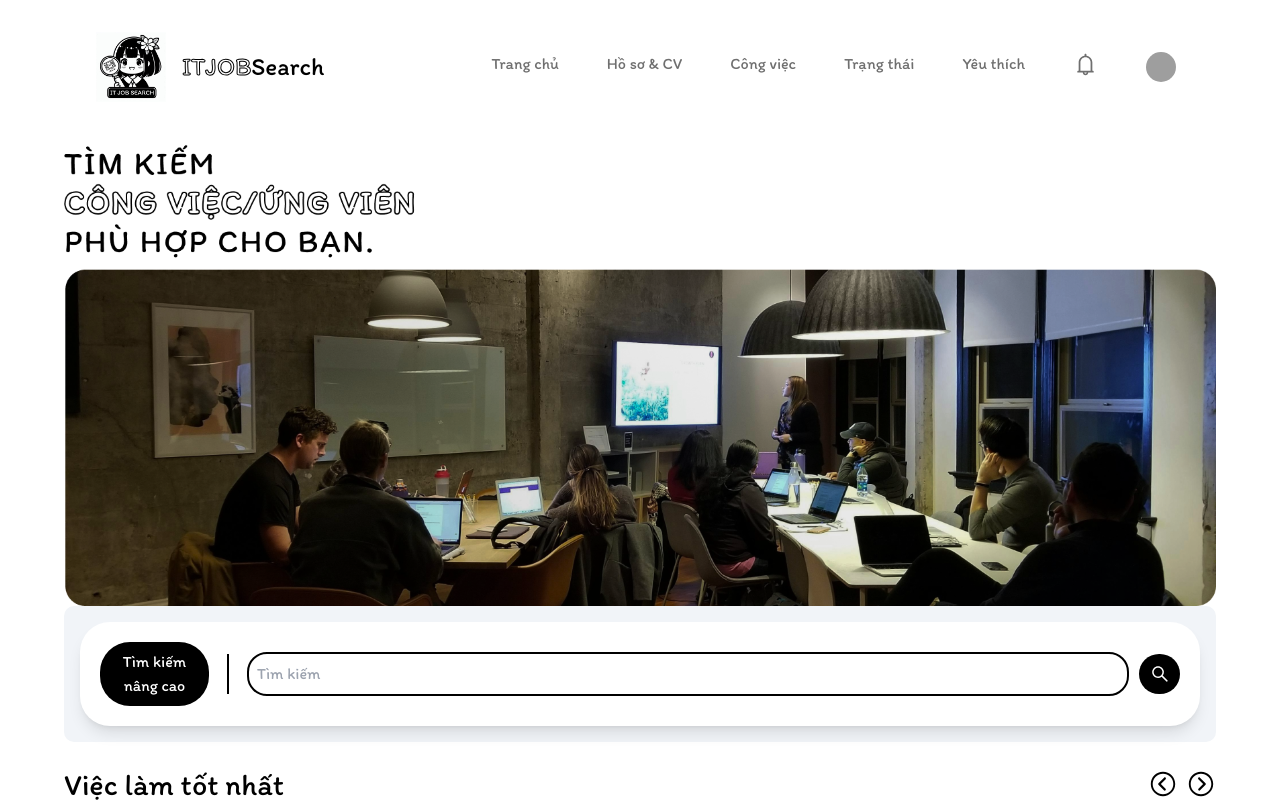
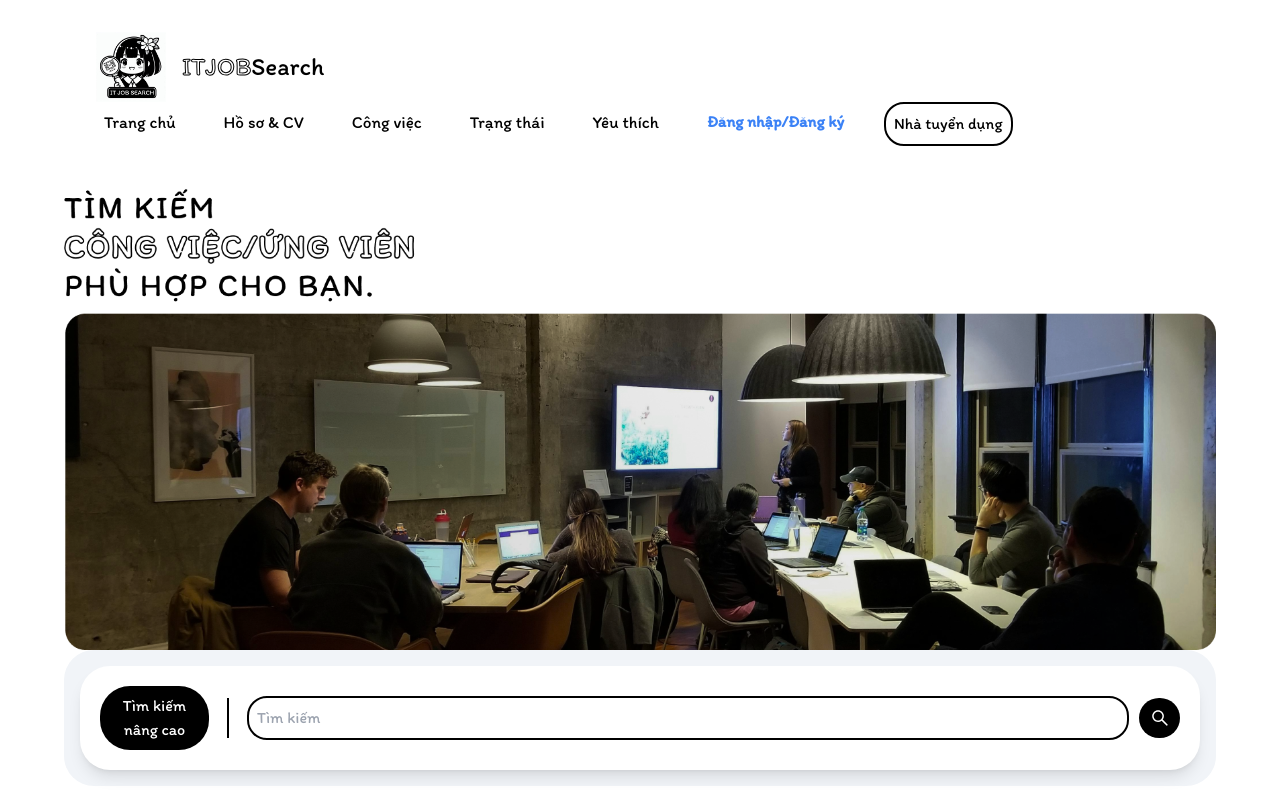
Before and after one commit to BinhTurtle/DO-AN-CNPM, a React (Vite) app in the folder frontend/: page / in a window 1280 px wide. Shown: the top 802 px of the page. Built offline with nearby package versions, Linux system fonts and the light colour scheme; grey boxes are pictures that could not be loaded.

Commit message:
Sửa lại trang chủ

```diff
--- a/frontend/src/components/JobHome.jsx
+++ b/frontend/src/components/JobHome.jsx
@@ -80,7 +80,7 @@ const SingleJob = ({ image, title, company, salary, location }) => {
 
   return (
     <div
-      className='singleJob w-[280px] h-[135px] p-[15px] bg-white rounded-[20px] border border-black cursor-pointer'
+      className='singleJob w-[280px] h-[135px] p-[15px] bg-white rounded-[20px] border border-black cursor-pointer shadow-[4px_4px_6px_rgba(0,_0,_0,_0.3)]'
       onMouseEnter={() => setIsHovered(true)}
       onMouseLeave={() => setIsHovered(false)}
     >
@@ -113,7 +113,7 @@ const SingleJob = ({ image, title, company, salary, location }) => {
   );
 };
 
-const Job = () => {
+const JobHome = () => {
   const [hoverLeft, setHoverLeft] = useState(false);
   const [hoverRight, setHoverRight] = useState(false);
   return (
@@ -156,4 +156,4 @@ const Job = () => {
   );
 };
 
-export default Job;
+export default JobHome;
--- a/frontend/src/components/NavBar.jsx
+++ b/frontend/src/components/NavBar.jsx
@@ -4,7 +4,7 @@ import { FaUserCircle } from 'react-icons/fa';
 import { Link } from 'react-router-dom';  // Import Link để điều hướng giữa các trang
 
 const NavBar = () => {
-  const [isLoggedIn, setIsLoggedIn] = useState(true); // Quản lý trạng thái đăng nhập, mặc định là chưa đăng nhập
+  const [isLoggedIn, setIsLoggedIn] = useState(false); // Quản lý trạng thái đăng nhập, mặc định là chưa đăng nhập
   const [userInfo, setUserInfo] = useState({
     avatar: 'https://example.com/avatar.jpg', // URL avatar người dùng (nếu có), có thể thay thế bằng ảnh thật
     email: 'user@example.com',  // Email người dùng (chỉ khi đăng nhập)
@@ -22,16 +22,16 @@ const NavBar = () => {
 
       {/* Menu */}
       <div className='menu flex gap-8 sm:w-full md:w-auto sm:flex-col md:flex-row'>
-        <Link to="/" className="menuList text-[#6f6f6f] hover:text-white hover:bg-black hover:rounded-[20px] p-2">Trang chủ</Link>
-        <Link to="/cv" className="menuList text-[#6f6f6f] hover:text-white hover:bg-black hover:rounded-[20px] p-2">Hồ sơ & CV</Link>
-        <Link to="/job" className="menuList text-[#6f6f6f] hover:text-white hover:bg-black hover:rounded-[20px] p-2">Công việc</Link>
-        <Link to="/status" className="menuList text-[#6f6f6f] hover:text-white hover:bg-black hover:rounded-[20px] p-2">Trạng thái</Link>
-        <Link to="/favorite" className="menuList text-[#6f6f6f] hover:text-white hover:bg-black hover:rounded-[20px] p-2">Yêu thích</Link>
+        <Link to="/" className="menuList text-[#6f6f6f] hover:text-white hover:bg-black hover:rounded-[20px] text-[17px] text-black p-2">Trang chủ</Link>
+        <Link to="/cv" className="menuList text-[#6f6f6f] hover:text-white hover:bg-black hover:rounded-[20px] text-[17px] text-black p-2">Hồ sơ & CV</Link>
+        <Link to="/job" className="menuList text-[#6f6f6f] hover:text-white hover:bg-black hover:rounded-[20px] text-[17px] text-black p-2">Công việc</Link>
+        <Link to="/status" className="menuList text-[#6f6f6f] hover:text-white hover:bg-black hover:rounded-[20px] text-[17px] text-black p-2">Trạng thái</Link>
+        <Link to="/favorite" className="menuList text-[#6f6f6f] hover:text-white hover:bg-black hover:rounded-[20px] text-[17px] text-black p-2">Yêu thích</Link>
         {!isLoggedIn ? (
           // Chưa đăng nhập
           <>
-            <li className="menuList text-[#6f6f6f] text-blue-500 hover:text-white hover:bg-black hover:rounded-[20px] p-2"><strong>Đăng nhập/Đăng ký</strong></li>
-            <li className="menuList text-[#6f6f6f] border-2 border-black rounded-[20px] hover:text-white hover:bg-black hover:rounded-[20px] p-2">Nhà tuyển dụng</li>
+            <li className="menuList text-[#6f6f6f] text-blue-500 hover:text-white hover:bg-black hover:rounded-[20px]  p-2"><strong>Đăng nhập/Đăng ký</strong></li>
+            <li className="menuList text-[#6f6f6f] border-2 border-black rounded-[20px] hover:text-white hover:bg-black hover:rounded-[17px] text-black p-2">Nhà tuyển dụng</li>
           </>
         ) : (
           // Sau đăng nhập
--- a/frontend/src/components/Search.jsx
+++ b/frontend/src/components/Search.jsx
@@ -15,7 +15,7 @@ const Search = () => {
     setInputValue(""); // Xóa giá trị trong input khi nhấn icon
   };
   return (
-    <div className='searchDiv grid gp-10 bg-greyIsh rounded-[10px] p-[1rem] w-[90%] m-auto '>
+    <div className='searchDiv grid gp-10 bg-greyIsh rounded-[30px] p-[1rem] w-[90%] m-auto '>
       <form action=''></form>
       <div className='firstDiv flex justify-between items-center rounded-[30px] gap-[10px] bg-white p-5 shadow-lg shadow-greyIsh-700'>
         {/*Div chứa tìm kiếm nâng cao*/}
```
